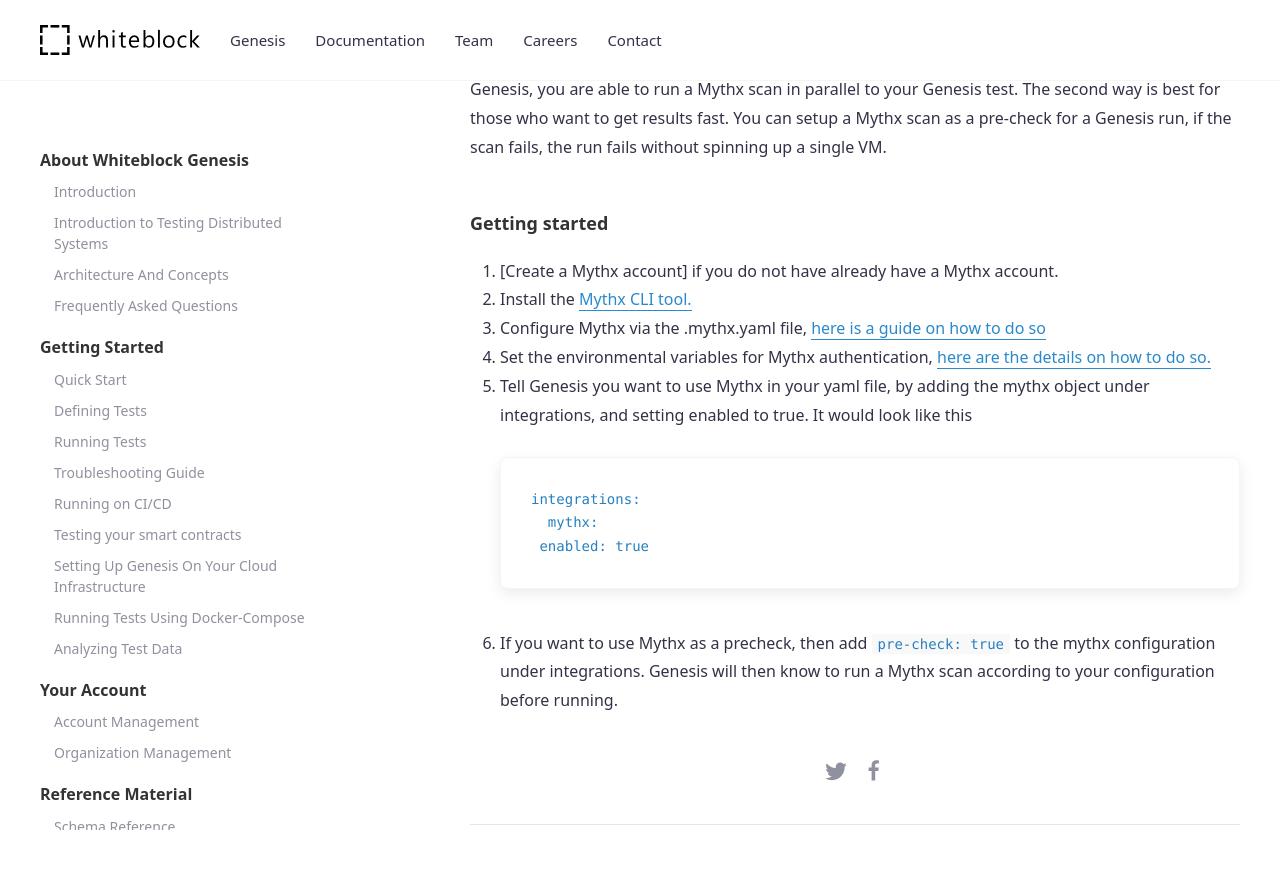
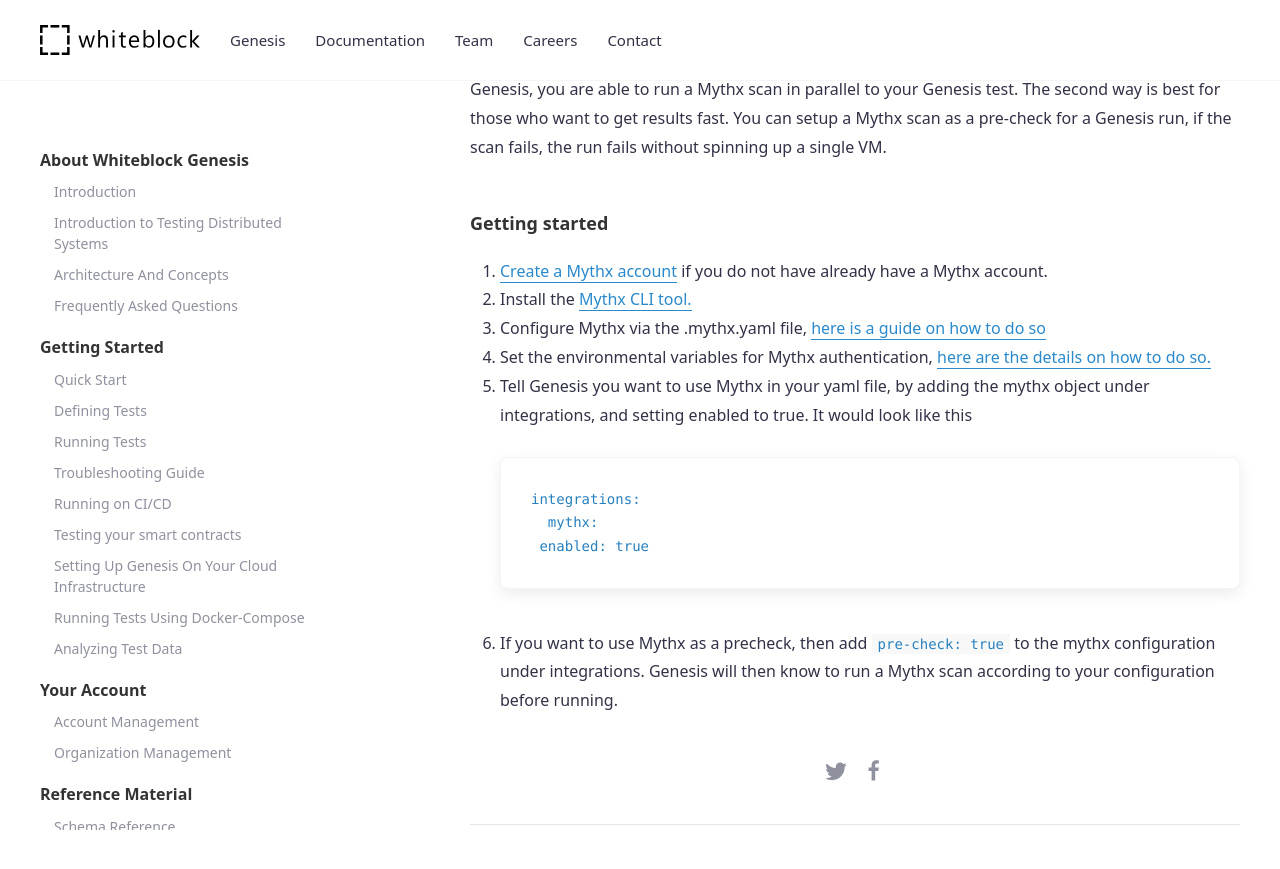
Before and after one commit to whiteblock/genesis-docs, a Jekyll site: the page built from _docs/testing_smart_contracts.md, in a window 1280 px wide and 900 px high, scrolled down 846 px. Shown: the top 869 px of the window. Built offline with Jekyll 4.4.1, drawn with Linux system fonts in a browser that asks for light colours; some of the changed lines change nothing that is shown.

Commit message:
fix link

```diff
--- a/_docs/testing_smart_contracts.md
+++ b/_docs/testing_smart_contracts.md
@@ -20,7 +20,7 @@
 [MythX](https://mythx.io/) is the premier security analysis service for Ethereum smart contracts. There are two ways that Genesis and Mythx work together. The first way allows you to gather massive amounts of information about the performance/security of your contract in a shorter period of time. In combination with Genesis, you are able to run a Mythx scan in parallel to your Genesis test. The second way is best for those who want to get results fast. You can setup a Mythx scan as a pre-check for a Genesis run, if the scan fails, the run fails without spinning up a single VM.
 
 #### Getting started
-1. [Create a Mythx account] if you do not have already have a Mythx account.
+1. [Create a Mythx account](https://dashboard.mythx.io/#/registration) if you do not have already have a Mythx account.
 2. Install the [Mythx CLI tool.](https://mythx-cli.readthedocs.io/en/latest/installation.html)
 3. Configure Mythx via the .mythx.yaml file, [here is a guide on how to do so](https://mythx-cli.readthedocs.io/en/latest/advanced-usage.html#configuration-using-mythx-yml)
 4. Set the environmental variables for Mythx authentication, [here are the details on how to do so.](https://mythx-cli.readthedocs.io/en/latest/usage.html#authentication)
```
